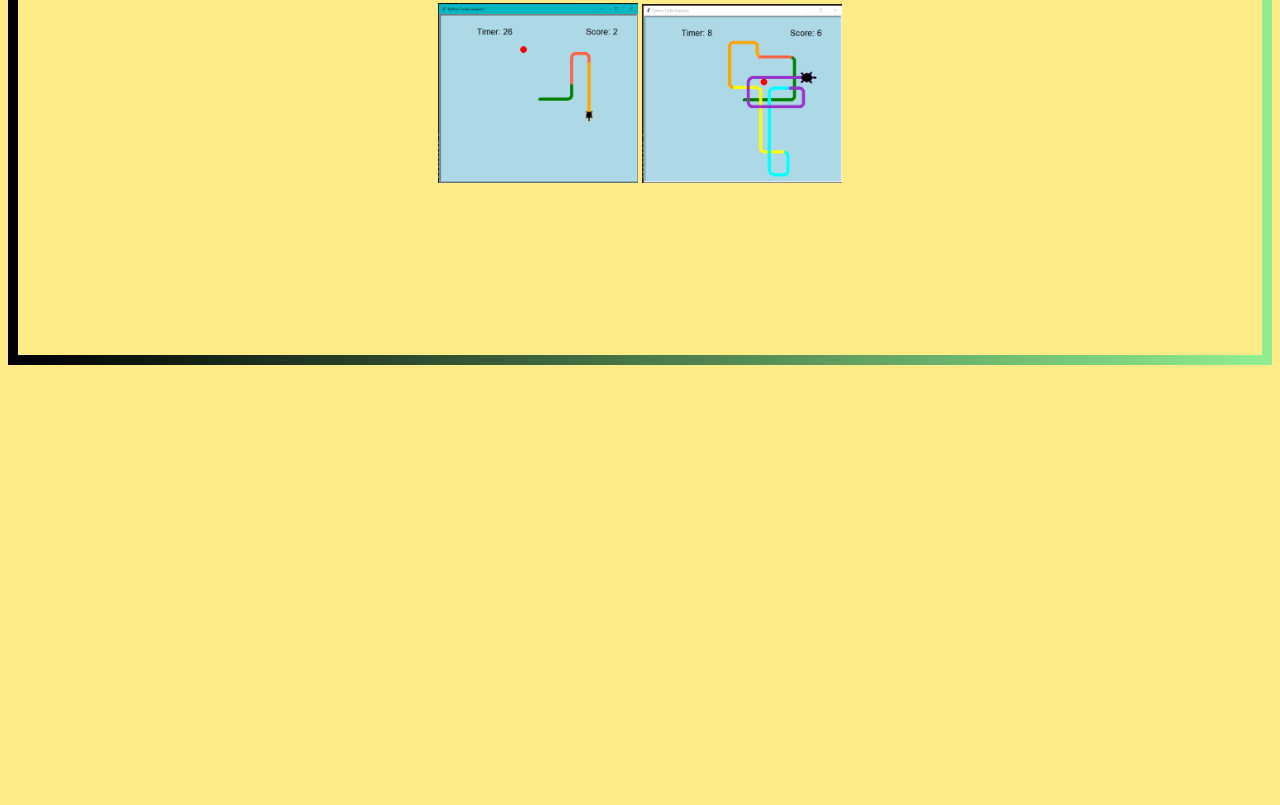
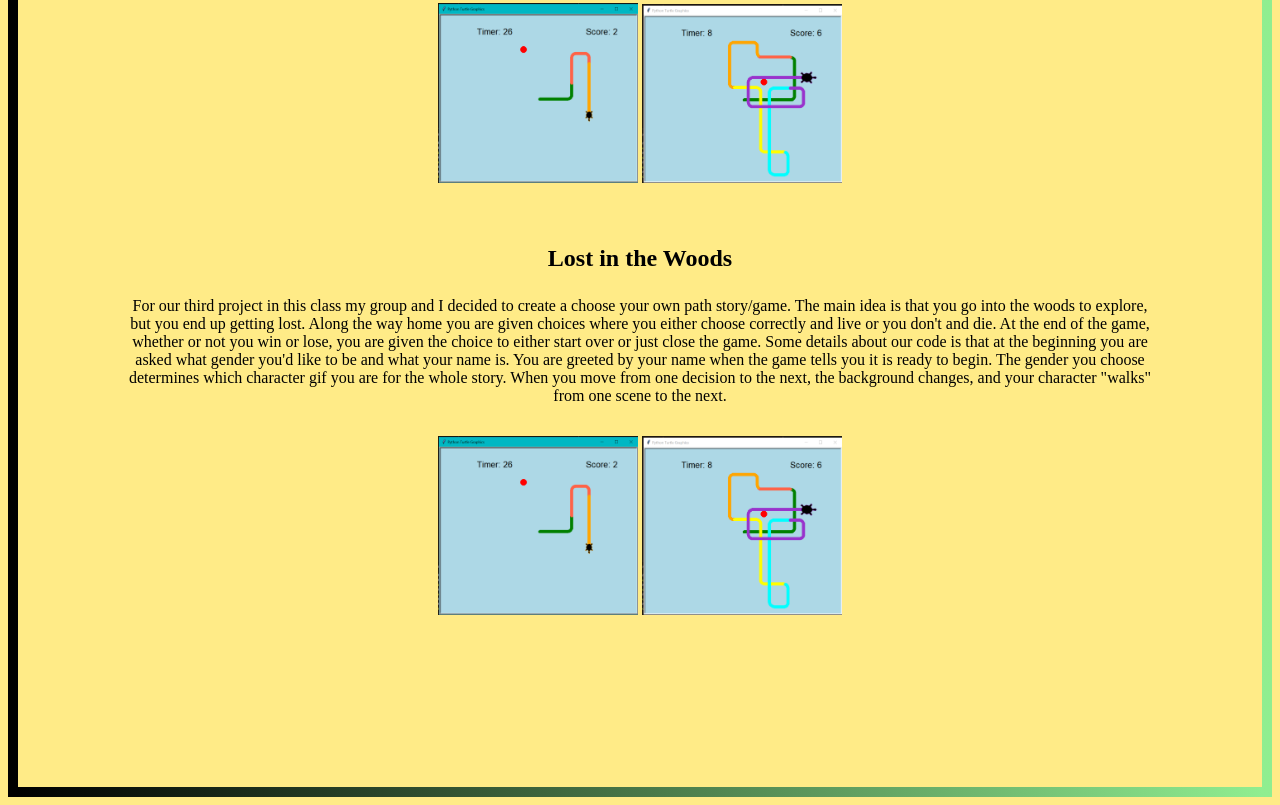
Before and after one commit to Usernym/2020CSP, a plain HTML site: page portfolio.html in a window 1280 px wide. Shown: the part 760-1565 px from the top of the page. Before the commit the page ends 1133 px from the top, so only its background shows below. Drawn offline with Linux system fonts and the light colour scheme.

Commit message:
Update portfolio.html

```diff
--- a/portfolio.html
+++ b/portfolio.html
@@ -74,11 +74,21 @@
 		<img src = "DIY.PNG" alt text = "A beautiful realistic portrait of a scene under the sea." width = 200px>
 		<img src = "DIY2.PNG" alt text = "Another beautiful realistic portrait of a scene under the sea." width = 210px>
 		  <br></br>
+
 	    <h2 id= "Font" font-size: 20px > A Turtle Eating Apples</h2>
 	    <p> We first import the turtle and the random module. Then we establish the screen’s background color, the pensize and pen color, along with the turtle shape and its initial size. After this, we set up a red circle to be the "apple" in our game. The turtle moves around the screen controlled by arrow keys to eat randomly generated apples, as the name suggests, before the time runs out. The score in the upper right corner increases by one for every apple eaten and the timer, found in the upper left corner, runs for a total of 30 seconds. For every apple eaten, the turtle grows and the turtle’s trail changes its color. When the timer runs out, the game ends.
 		  </p>
 		  <img src = "Turtle_eat_apple1.PNG" alt text = "Image of super fun turtle game!!! Very modern and cool!!!" width = 200px>
 		  <img src = "Turtle_eat_apple2.PNG" alt text = "Another image of this super fun turtle game!!! You need to play this!!!" width = 200px>
+		    <br></br>
+
+	    <h2 id= "Font" font-size: 20px > Lost in the Woods </h2>
+	    <p>For our third project in this class my group and I decided to create a choose your own path story/game.
+		    The main idea is that you go into the woods to explore, but you end up getting lost. Along the way home you are given choices where you either choose correctly and live or you don't and die. At the end of the game, whether or not you win or lose, you are given the choice to either start over or just close the game. Some details about our code is that at the beginning you are asked what gender you'd like to be and what your name is. You are greeted by your name when the game tells you it is ready to begin. The gender you choose determines which character gif you are for the whole story. When you move from one decision to the next, the background changes, and your character "walks" from one scene to the next.
+		</p>
+		  <img src = "Turtle_eat_apple1.PNG" alt text = "Image of super fun turtle game!!! Very modern and cool!!!" width = 200px>
+		  <img src = "Turtle_eat_apple2.PNG" alt text = "Another image of this super fun turtle game!!! You need to play this!!!" width = 200px>
+
 		  </center>
 		  <p>&nbsp;</p>
 		  <p>&nbsp;</p>
```
